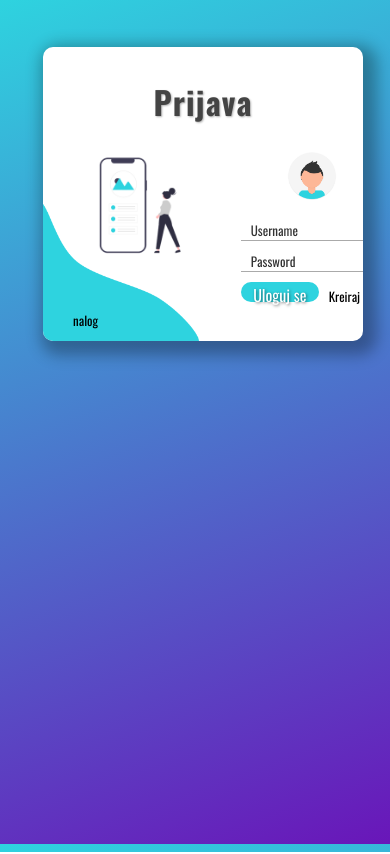
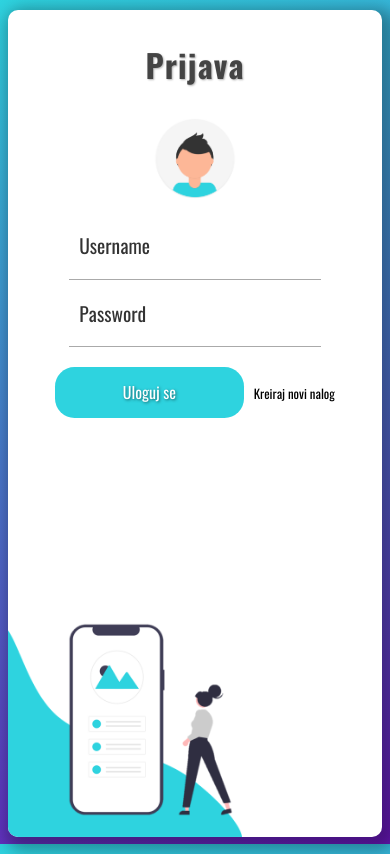
Before and after one commit to avramdj/icanhelp, an Angular app in the folder frontend/app/: page /login in a window 390 px wide. Built offline with nearby package versions, Linux system fonts and the light colour scheme.

Commit message:
css updated

```diff
--- a/frontend/app/src/app/login/login.component.html
+++ b/frontend/app/src/app/login/login.component.html
@@ -1,11 +1,11 @@
 
 <div class="login">
 	<img src="/assets/back.png" class="back">
+	<img src="/assets/login.png" class="loginpic">
     <h1 style="text-align: center;color:#444444;">Prijava </h1>
             <form name="prijava">
 
 		<img src="/assets/profile_pic.png" class="profile_pic">
-		<img src="/assets/login.png" class="loginpic">
         <input type="text" name="u" placeholder="Username" required="required" [(ngModel)]='username'>
           <input type="password" name="p" placeholder="Password" required="required" [(ngModel)]='password'>
           <button type="submit" class="ulogujse" (click)='login()'>Uloguj se   </button>
--- a/frontend/app/src/app/register/register.component.html
+++ b/frontend/app/src/app/register/register.component.html
@@ -1,12 +1,12 @@
 
 <div>
-        <div class="login">
+        <div class="login login2">
 	<img src="/assets/back.png" class="back">
+  <img src="/assets/login.png" class="loginpic">
     <h1 style="text-align: center;color:#444444;">Registracija </h1>
             <form name="reg_zap" class="reg_zap" >
 
 		<img src="/assets/profile_pic.png" class="profile_pic">
-		<img src="/assets/login.png" class="loginpic">
                     <input type="text" name="u" placeholder="Username" required="required"  [(ngModel)]="username"/>
                     <input type="password" name="p" placeholder="Password" required="required" [(ngModel)]="password"/>
                     <input type="text" name="n" placeholder="Name" required="required" [(ngModel)]="name"/>
@@ -14,7 +14,7 @@
                     <input type="text" name="j" placeholder="JMBG" required="required" [(ngModel)]="JMBG"/>
                     <input type="text" name="p" placeholder="ID card number" required="required" [(ngModel)]="brlicnekarte"/>
                     <input type="text" name="k" placeholder="Phone" required="required" [(ngModel)]="number"/>
-                            <button class="ulogujse" (click)="register()">Registruj se</button>
+                            <button class="ulogujse" (click)="register()" style="margin:initial auto;">Registruj se</button>
                             <span style="color:green" *ngIf="islogged">
                                 Uspesno registrovan.
                     </span>
--- a/frontend/app/src/styles.css
+++ b/frontend/app/src/styles.css
@@ -2,7 +2,7 @@
 
 * { -webkit-box-sizing:border-box; -moz-box-sizing:border-box; -ms-box-sizing:border-box; -o-box-sizing:border-box; box-sizing:border-box; }
 html{
-    width: 100%; height:100%; overflow:hidden;
+    width: 100%; height:100%; overflow:visible;
     user-select: none;
 }
 @font-face {
@@ -20,8 +20,9 @@ html{
     background: #cccccc;
 }
 body {
-    width: 100%;
+    width: 96%;
     height:100%;
+    margin:0 2%;
     font-family: oswald,'Open Sans', sans-serif;
 	background: rgb(46,211,223);
 	background: linear-gradient(160deg, rgba(46,211,223,1) 0%, rgba(105,22,185,1) 100%);
@@ -79,7 +80,7 @@ body {
 	width:20vw;
 	font-family:oswald;
 	font-size:1em;
-	margin:10px 0 0 43vw;
+	margin:25px 0 25px 43vw;
 	background:rgb(46,211,223);
 	border:none;
 	border-radius:20px;
@@ -96,14 +97,14 @@ body {
 	.loginpic{
 		height:30vw;
 		position:absolute;
-		left:5vw;
-		top:0;
+		left:2vw;
+		bottom:0;
 	}
 
 	.profile_pic{
 		height:15vw;
 		max-height:200px;
-		margin:0 0 0 53vw;
+		margin:0 0 0 55vw;
 	}
   ::-webkit-input-placeholder {
   color: #333;
@@ -529,7 +530,7 @@ color:#3076b8;
 }
 
 .menubody{
-background:white;
+background:rgba(255,255,255,0.95);
 }
 
 .roundArrow {
@@ -778,7 +779,8 @@ a:visited{
 	position:relative;
 	margin:auto;
 }
-
+.login2{
+}
 @media screen and (max-width:850px){
 
 .sect{
@@ -790,6 +792,10 @@ a:visited{
 .help{
 	width:60%;
 
+}
+
+.login2{
+  height:125vh;
 }
 
 .left_side{
@@ -904,5 +910,49 @@ width:50%;
 		display:block;
 	}
 
+  ::-webkit-scrollbar {
+      display: none;
+  }
+  ::-webkit-scrollbar-thumb {
+      display: none;
+  }
+  ::-webkit-scrollbar-thumb:hover {
+      display: none;
+  }
 
+  .login{
+    margin:10px 0;
+    width:100%;
+    min-height: 98%;
+    text-align: center;
+  }
+  .loginpic{
+    top:initial;
+    bottom:0;
+  }
+  form{
+    text-align:center;
+  }
+  .profile_pic{
+    margin:auto;
+    height:25vw;
+  }
+  input{
+    margin: auto;
+    width:80%;
+    min-height: 8vh;
+    font-size: 5vw;
+  }
+  .ulogujse{
+    margin: 5vw auto;
+    width: 60%;
+    min-height: 6vh;
+    border-radius: 5vw;
+  }
+  .back{
+    width:60vw;
+  }
+  .loginpic{
+    height: 60vw;
+  }
 }
```
Also changed, not shown: frontend/app/src/app/app.component.html (line endings or trailing spaces).
